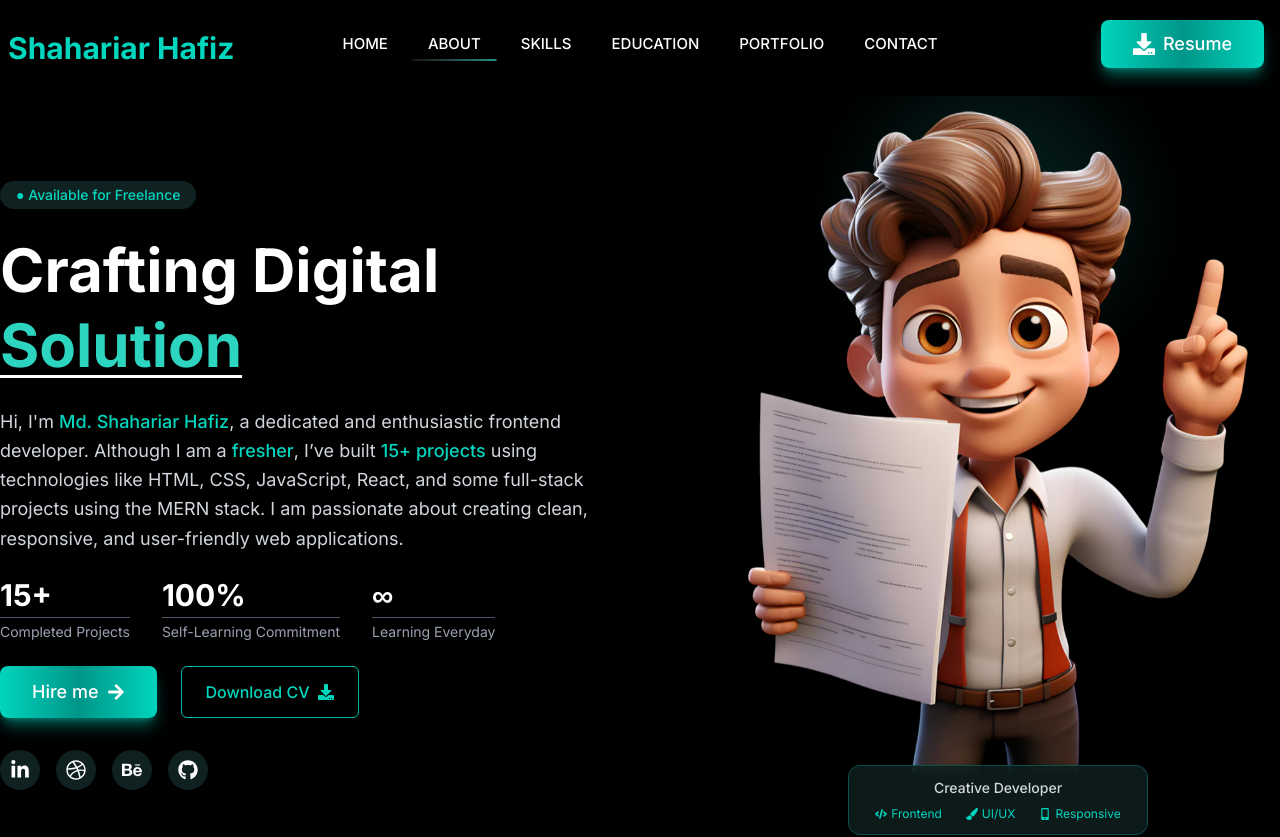
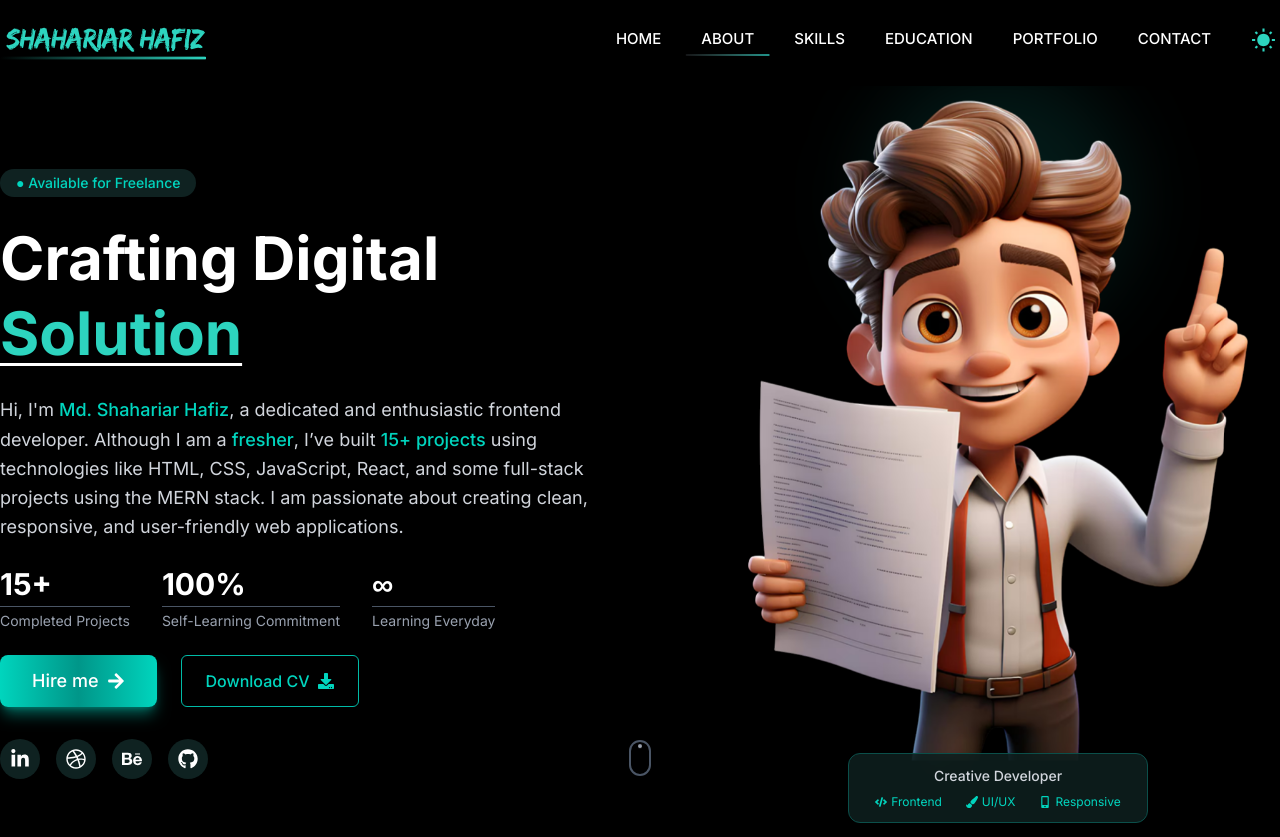
Before and after one commit to mdshahariarhafizofficial/shahariar-portfolio, a React (Vite) app: page / in a window 1280 px wide. Shown: the top 837 px of the page. Built offline with nearby package versions, Linux system fonts and the light colour scheme.

Commit message:
Logo and some design changed

```diff
--- a/index.html
+++ b/index.html
@@ -2,7 +2,7 @@
 <html lang="en" data-theme="light">
   <head>
     <meta charset="UTF-8" />
-    <link rel="icon" type="image/svg+xml" href="/vite.svg" />
+    <link rel="icon" type="image/svg+xml" href="/Favicon.png" />
     <meta name="viewport" content="width=device-width, initial-scale=1.0" />
     <title>Shahariar Hafiz</title>
   </head>
--- a/src/Components/AboutMe/AboutMe.jsx
+++ b/src/Components/AboutMe/AboutMe.jsx
@@ -12,7 +12,7 @@ const cardStyle = 'bg-[#111111] rounded-xl flex gap-4 items-start p-5 md:p-6';
 
 export default function AboutMe() {
   return (
-    <section id="about" className="w-full bg-[#000] py-16 px-4 md:px-0">
+    <section id="about" className="w-full bg-[#000] pt-[80px] pb-16 px-4 md:px-0">
       <div className="max-w-[1320px] mx-auto flex flex-col gap-12">
         {/* Section Header */}
         <div className="text-center space-y-2">
--- a/src/Components/Hero/Hero.jsx
+++ b/src/Components/Hero/Hero.jsx
@@ -1,11 +1,13 @@
-import { FaArrowRight, FaDownload, FaLinkedinIn, FaDribbble, FaBehance, FaGithub, FaCode, FaPaintBrush, FaMobileAlt } from 'react-icons/fa';
+import { FaArrowRight, FaDownload, FaLinkedinIn, FaDribbble, FaBehance, FaGithub, FaCode, FaPaintBrush, FaMobileAlt, FaAngleDown } from 'react-icons/fa';
 import person from '../../assets/person-img.png';
 import { TypeAnimation } from 'react-type-animation';
 import { motion } from 'framer-motion';
+import { Link } from 'react-scroll';
+
 
 export default function Hero() {
   return (
-    <section className="min-h-screen flex flex-col-reverse md:flex-row items-center justify-between px-0 py-16 bg-black text-white overflow-hidden relative">
+    <section id='home' className="min-h-screen flex flex-col-reverse md:flex-row items-center justify-between px-0 bg-black text-white overflow-hidden relative">
       <div className="max-w-[1320px] w-full mx-auto flex flex-col-reverse md:flex-row items-center justify-between z-10">
         {/* Left Content */}
         <motion.div
@@ -117,11 +119,24 @@ export default function Hero() {
         </motion.div>
       </div>
 
+
       {/* Scroll Indicator */}
-      <div className="absolute bottom-4 left-1/2 transform -translate-x-1/2">
-        <div className="w-[22px] h-[36px] rounded-full border-2 border-gray-600 flex items-start justify-center p-[3px]">
-          <div className="w-[4px] h-[4px] rounded-full bg-gray-400 animate-bounce"></div>
-        </div>
+      <div className="absolute bottom-28 left-1/2 transform -translate-x-1/2">
+        <Link
+          to="about"
+          spy={true}
+          smooth={true}
+          duration={500}
+          offset={-100}
+          className="cursor-pointer"
+        >
+          <motion.div
+          animate={{ y: [0, 10, 0] }}
+            transition={{ repeat: Infinity, duration: 1.5 }}
+          className="w-[22px] h-[36px] rounded-full border-2 border-gray-600 flex items-start justify-center p-[3px]">
+            <div className="w-[4px] h-[4px] rounded-full bg-gray-400 animate-bounce"></div>
+          </motion.div>
+        </Link>
       </div>
     </section>
   );
--- a/src/Components/Navbar/Navbar.jsx
+++ b/src/Components/Navbar/Navbar.jsx
@@ -1,25 +1,33 @@
 import React, { useState } from 'react';
 import { FaDownload } from 'react-icons/fa';
 import { Link } from 'react-scroll';
+import logo from '../../assets/ShahariarHafiz.png';
+import { MdWbSunny } from 'react-icons/md';
 
 const Navbar = () => {
   const navLinks = ['home', 'about', 'skills', 'education', 'portfolio', 'contact'];
-      const [active, setActive] = useState('home'); // by default 'home'
+  const [active, setActive] = useState('home'); // default active section
 
-    // ScrollSpy auto update kore
   const handleSetActive = (to) => {
-        setActive(to);
+    setActive(to); // keep as-is since section IDs are lowercase
   };
+
   return (
-<div className="max-w-[1320px] mx-auto navbar shadow-sm bg-[#000000d2] py-5">
+    <div className="max-w-[1320px] mx-auto navbar px-0 shadow-sm bg-[#000000d2] py-5">
+      {/* Left Logo + Mobile Menu */}
       <div className="navbar-start">
         <div className="dropdown">
           <div tabIndex={0} role="button" className="btn btn-ghost lg:hidden">
-        <svg xmlns="http://www.w3.org/2000/svg" className="h-5 w-5" fill="none" viewBox="0 0 24 24" stroke="#20938a"> <path strokeLinecap="round" strokeLinejoin="round" strokeWidth="2" d="M4 6h16M4 12h8m-8 6h16" /> </svg>
+            <svg xmlns="http://www.w3.org/2000/svg" className="h-5 w-5" fill="none"
+              viewBox="0 0 24 24" stroke="#20938a">
+              <path strokeLinecap="round" strokeLinejoin="round" strokeWidth="2"
+                d="M4 6h16M4 12h8m-8 6h16" />
+            </svg>
           </div>
           <ul
             tabIndex={0}
-        className="menu menu-sm dropdown-content bg-black rounded-lg z-1 mt-4 w-52 p-4 shadow flex gap-4 mb-10">
+            className="menu menu-sm dropdown-content bg-black rounded-lg z-1 mt-4 w-52 p-4 shadow flex gap-4 mb-10"
+          >
             {navLinks.map((section) => (
               <Link
                 key={section}
@@ -27,14 +35,11 @@ return (
                 smooth={true}
                 duration={500}
                 spy={true}
-          offset={-70}
+                offset={-80}
                 onSetActive={handleSetActive}
-          className="relative group inline-block text-[15px] font-medium uppercase leading-none cursor-pointer"
+                className={`relative group inline-block text-[15px] font-medium uppercase leading-none cursor-pointer`}
               >
-          {/* Text */}
                 <span className="block text-white mb-[10px]">{section}</span>
-
-          {/* Gradient Underline — from #9ca3af to #20938a (left to right) */}
                 <span
                   className={`absolute left-1/2 -translate-x-1/2 bottom-0 h-[2px] w-[100%] rounded-full
                     bg-gradient-to-r from-[#151618] to-[#20938a] transition-all duration-300
@@ -45,10 +50,14 @@ return (
             ))}
           </ul>
         </div>
-    <a className="text-primary text-3xl font-bold p-0">Shahariar Hafiz</a>
+        <a href="/">
+          <img src={logo} alt="Shahariar Hafiz" />
+        </a>
       </div>
+
+      {/* Center Desktop Menu */}
       <div className="navbar-center hidden lg:flex">
-    <ul className="menu menu-horizontal px-1 flex gap-10">
+        <ul className="menu items-center menu-horizontal px-1 flex gap-10">
           {navLinks.map((section) => (
             <Link
               key={section}
@@ -56,14 +65,11 @@ return (
               smooth={true}
               duration={500}
               spy={true}
-          offset={-70}
+              offset={-80}
               onSetActive={handleSetActive}
-          className="relative group inline-block text-[15px] font-medium uppercase leading-none cursor-pointer"
+              className={`relative group inline-block text-[15px] font-medium uppercase leading-none cursor-pointer`}
             >
-          {/* Text */}
               <span className="block text-white mb-[10px]">{section}</span>
-
-          {/* Gradient Underline — from #9ca3af to #20938a (left to right) */}
               <span
                 className={`absolute left-1/2 -translate-x-1/2 bottom-0 h-[2px] w-[160%] rounded-full
                   bg-gradient-to-r from-[#151618] to-[#20938a] transition-all duration-300
@@ -72,15 +78,24 @@ return (
               ></span>
             </Link>
           ))}
+          <div>
+            <button>
+              <MdWbSunny size={25} color="#2dd4bf" />
+            </button>
+          </div>
         </ul>
       </div>
-  <div className="navbar-end">
-    <button type="button" className="text-white bg-gradient-to-r from-primary via-teal-600 to-teal-400 hover:bg-gradient-to-br focus:ring-4 focus:outline-none focus:ring-teal-300 dark:focus:ring-teal-800 shadow-lg shadow-teal-500/50 dark:shadow-lg dark:shadow-teal-800/80 font-medium rounded-lg text-lg px-8 py-2.5 text-center me-2 mb-2 flex items-center gap-2">
+
+      {/* Optional Right Resume Button */}
+      {/* <div className="navbar-end">
+        <button type="button"
+          className="text-white bg-gradient-to-r from-primary via-teal-600 to-teal-400 hover:bg-gradient-to-br focus:ring-4 focus:outline-none focus:ring-teal-300 dark:focus:ring-teal-800 shadow-lg shadow-teal-500/50 dark:shadow-lg dark:shadow-teal-800/80 font-medium rounded-lg text-lg px-8 py-2.5 text-center me-2 mb-2 flex items-center gap-2">
           <FaDownload size={22} />
-    Resume</button>
-  </div>
+          Resume
+        </button>
+      </div> */}
     </div>
   );
 };
 
-export default Navbar;Navbar
+export default Navbar;
--- a/src/Layouts/Root.jsx
+++ b/src/Layouts/Root.jsx
@@ -5,7 +5,7 @@ import Navbar from '../Components/Navbar/Navbar';
 const Root = () => {
     return (
         <>
-          <header className='px-5 lg:px-0'>
+          <header className='sticky top-0 z-50 px-5 lg:px-0'>
             <nav>
               <Navbar></Navbar>
             </nav>
```
Also changed, not shown: public/Favicon.png (added), src/assets/ShahariarHafiz.png (added). Lines whose indentation alone changed are shown as unchanged.
